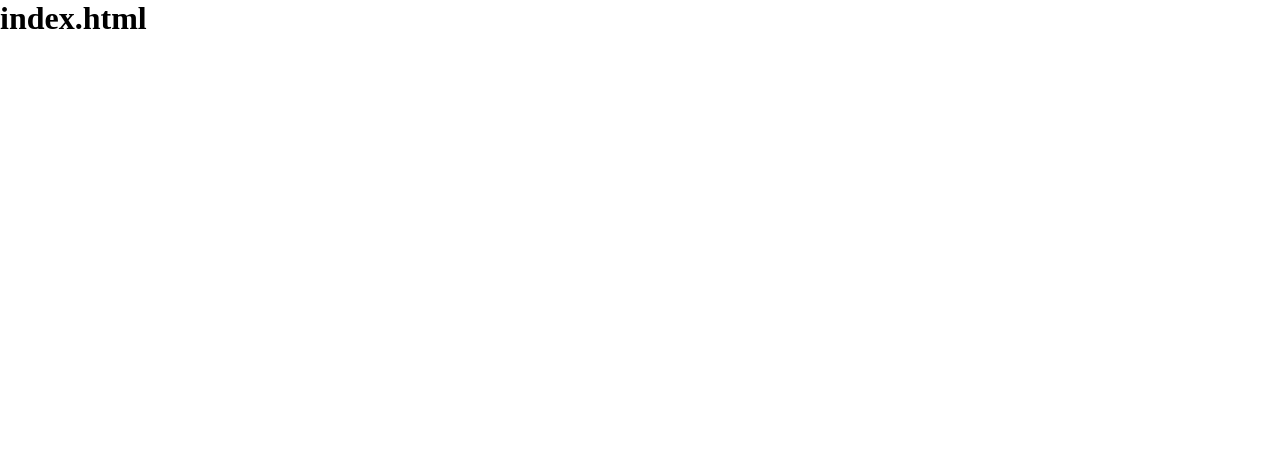
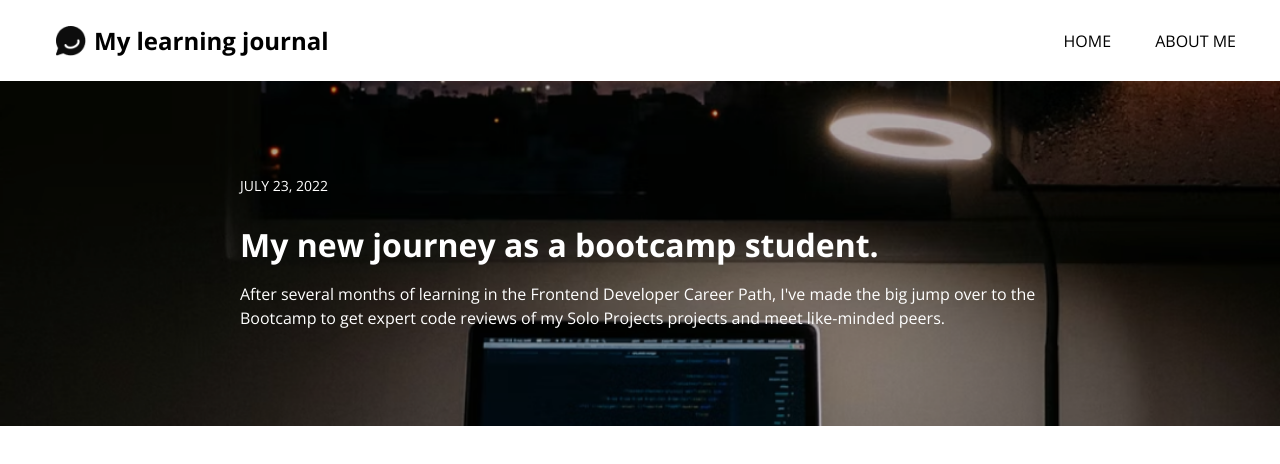
Before and after one commit to ericness/scrimba-learning-journal, a plain HTML site: page index.html in a window 1280 px wide. Drawn offline with nearby package versions, Linux system fonts and the light colour scheme.

Commit message:
Add nav bar and hero section

```diff
--- a/css/style.css
+++ b/css/style.css
@@ -1,5 +1,67 @@
 html,
 body {
+    font-family: "Open Sans", sans-serif;
     margin: 0;
     padding: 0;
 }
+
+header {
+    background-color: white;
+    padding: 1.5em;
+    display: flex;
+    justify-content: space-between;
+    align-items: center;
+}
+
+.logo {
+    display: flex;
+    align-items: center;
+    margin-left: 2em;
+}
+
+.logo img {
+    width: 30px;
+    height: 30px;
+    margin-right: 0.5em;
+}
+
+.logo h1 {
+    font-size: 1.5rem;
+    margin: 0;
+}
+
+nav a {
+    text-decoration: none;
+    color: black;
+    margin-left: 1.25em;
+    margin-right: 1.25em;
+}
+
+
+.hero {
+    background-image: url('/images/blog-image-hero.png');
+    background-size: cover;
+    background-position: center;
+    color: white;
+    padding: 5em 1.25em;
+}
+
+.hero-content {
+    max-width: 800px;
+    margin: 0 auto;
+}
+
+.hero .date {
+    font-size: 0.875rem;
+    margin-bottom: 1em;
+}
+
+.hero h2 {
+    font-size: 2rem;
+    margin-bottom: 0.5em;
+}
+
+.hero p {
+    font-size: 1rem;
+    line-height: 1.5;
+}
--- a/index.html
+++ b/index.html
@@ -1,9 +1,33 @@
-<html>
+<!DOCTYPE html>
+<html lang="en">
 <head>
+    <meta charset="UTF-8">
+    <meta name="viewport" content="width=device-width, initial-scale=1.0">
     <title>My Learning Journal</title>
+    <link rel="preconnect" href="https://fonts.googleapis.com">
+    <link rel="preconnect" href="https://fonts.gstatic.com" crossorigin>
+    <link href="https://fonts.googleapis.com/css2?family=Open+Sans:ital,wght@0,300..800;1,300..800&display=swap" rel="stylesheet">
     <link rel="stylesheet" href="css/style.css">
 </head>
 <body>
-        <h1>index.html</h1>
+    <header>
+        <div class="logo">
+            <img src="images/chat-logo.png" alt="Chat icon">
+            <h1>My learning journal</h1>
+        </div>
+        <nav>
+            <a href="#">HOME</a>
+            <a href="#">ABOUT ME</a>
+        </nav>
+    </header>
+    <main>
+        <section class="hero">
+            <div class="hero-content">
+                <p class="date">JULY 23, 2022</p>
+                <h2>My new journey as a bootcamp student.</h2>
+                <p>After several months of learning in the Frontend Developer Career Path, I've made the big jump over to the Bootcamp to get expert code reviews of my Solo Projects projects and meet like-minded peers.</p>
+            </div>
+        </section>
+    </main>
 </body>
 </html>
```
Also changed, not shown: blog_posts.js (added, +32 -0 lines), images/blog-image-hero.png (added), images/chat-logo.png (added). Lines whose indentation alone changed are shown as unchanged.
